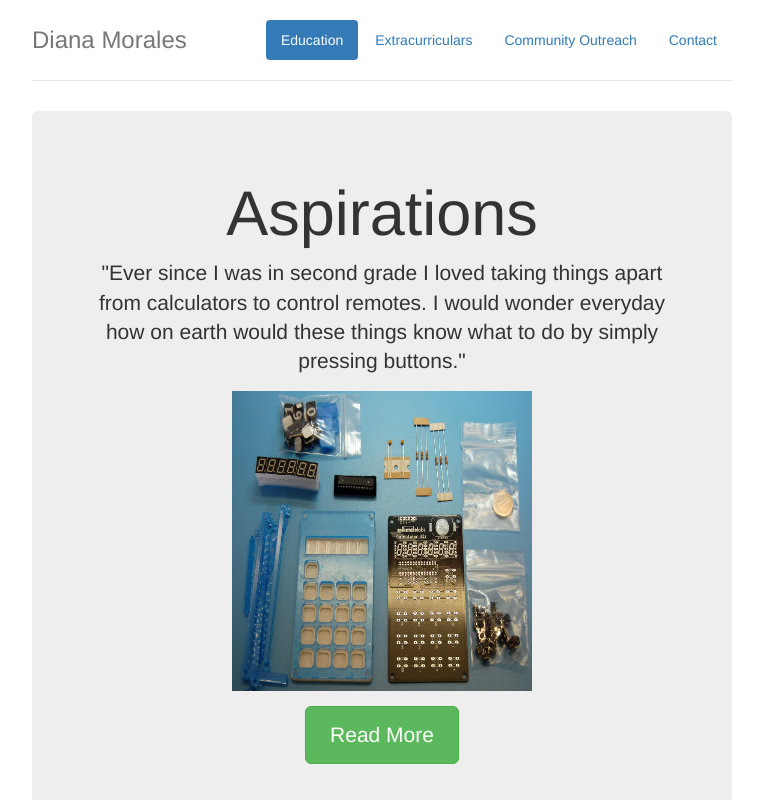
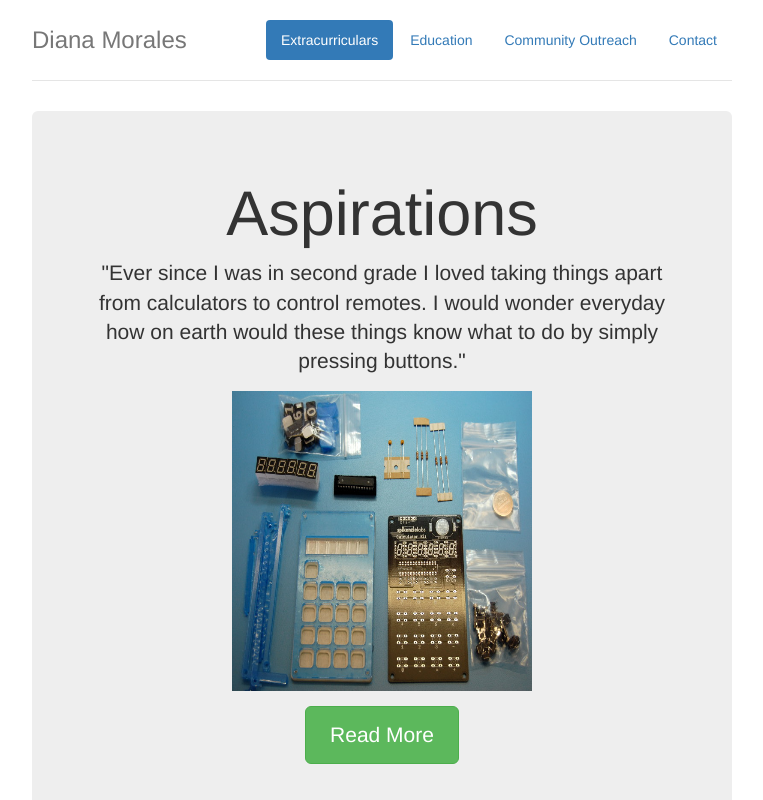
Before and after one commit to Diana0302/portfolio, a plain HTML site: page index.html in a window 1280 px wide. Shown: the top 800 px of the page, without its empty margins (258-1021 px from the left). Drawn offline with Linux system fonts and the light colour scheme.

Commit message:
Update index.html

```diff
--- a/index.html
+++ b/index.html
@@ -37,9 +37,9 @@
       <div class="header clearfix">
         <nav>
           <ul class="nav nav-pills pull-right">
-            <li role="presentation" class="active"><a href="http://cucsa.org.uk/wp-content/uploads/2015/10/Work_In_Progress.png">Education</a></li>
-            <li role="presentation"><a href="http://cucsa.org.uk/wp-content/uploads/2015/10/Work_In_Progress.png">Extracurriculars</a></li>
-            <li role="presentation"><a href="http://cucsa.org.uk/wp-content/uploads/2015/10/Work_In_Progress.png">Community Outreach</a></li>
+            <li role="presentation" class="active"><a href="https://diana0302.github.io/Portfolio/">Extracurriculars</a></li>
+            <li role="presentation"><a href="http://cucsa.org.uk/wp-content/uploads/201ps://diana0302.github.io/Portfolio/">Education</a></li>
+            <li role="presentation"><a href="5/10/Work_In_Progress.png">Community Outreach</a></li>
             <li role="presentation"><a href="https://www.instagram.com/fre.sha.va.ka.do/">Contact</a></li>
           </ul>
         </nav>
```
